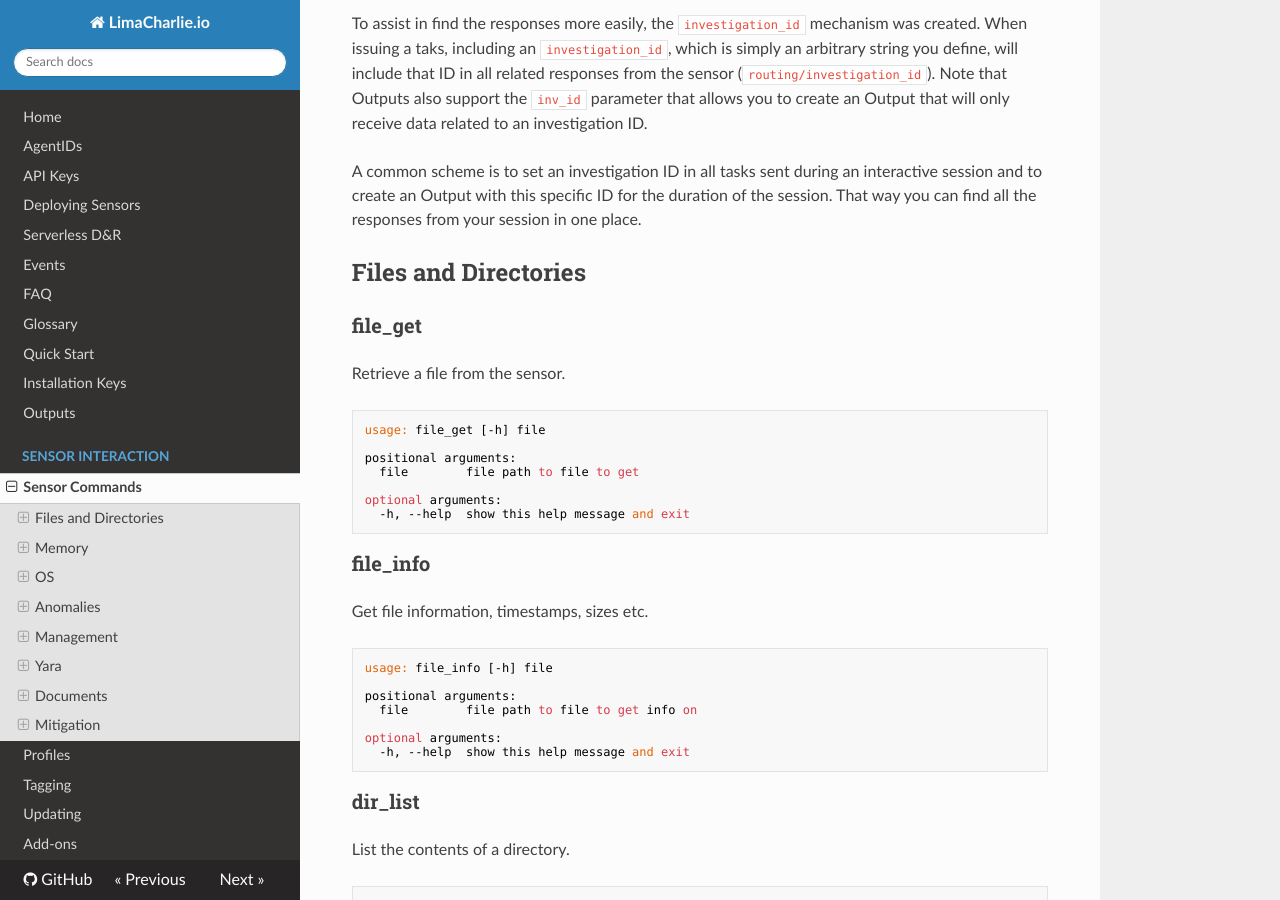
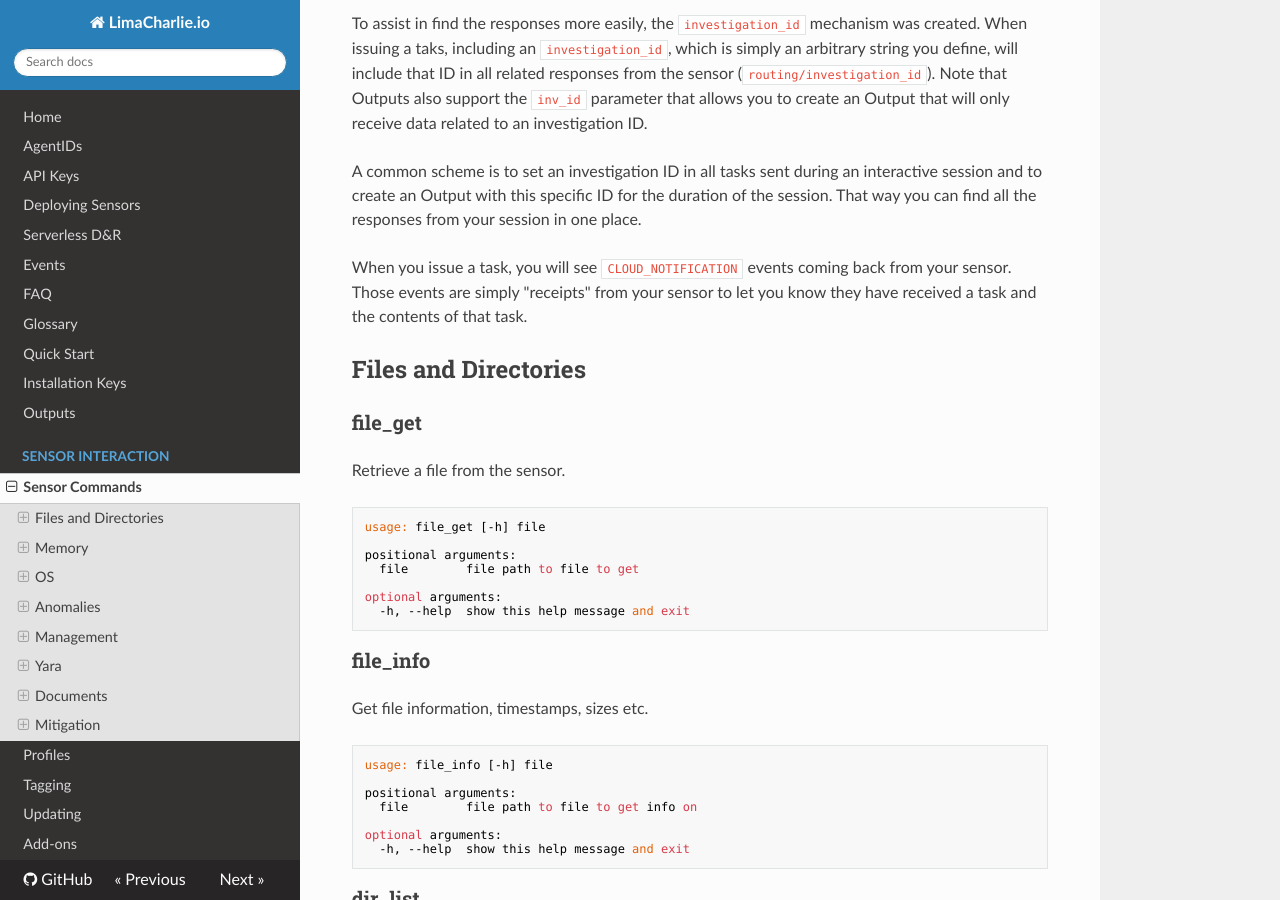
Before and after one commit to refractionPOINT/lce_doc, an MkDocs documentation site: the page built from docs/sensor_commands.md, in a window 1280 px wide and 900 px high, scrolled down 1759 px. Built offline with MkDocs 1.6.1, drawn with Linux system fonts in a browser that asks for light colours; nearby versions of some CDN libraries; old or Windows-style settings are respelled for this version of MkDocs.

Commit message:
Adding blurb about receipts from tasks.

```diff
--- a/docs/sensor_commands.md
+++ b/docs/sensor_commands.md
@@ -23,6 +23,10 @@ an Output that will only receive data related to an investigation ID.
 A common scheme is to set an investigation ID in all tasks sent during an interactive session and
 to create an Output with this specific ID for the duration of the session. That way you can find all the
 responses from your session in one place.
+
+When you issue a task, you will see `CLOUD_NOTIFICATION` events coming back from your
+sensor. Those events are simply "receipts" from your sensor to let you know they have
+received a task and the contents of that task.
 
 ## Files and Directories
 
```
